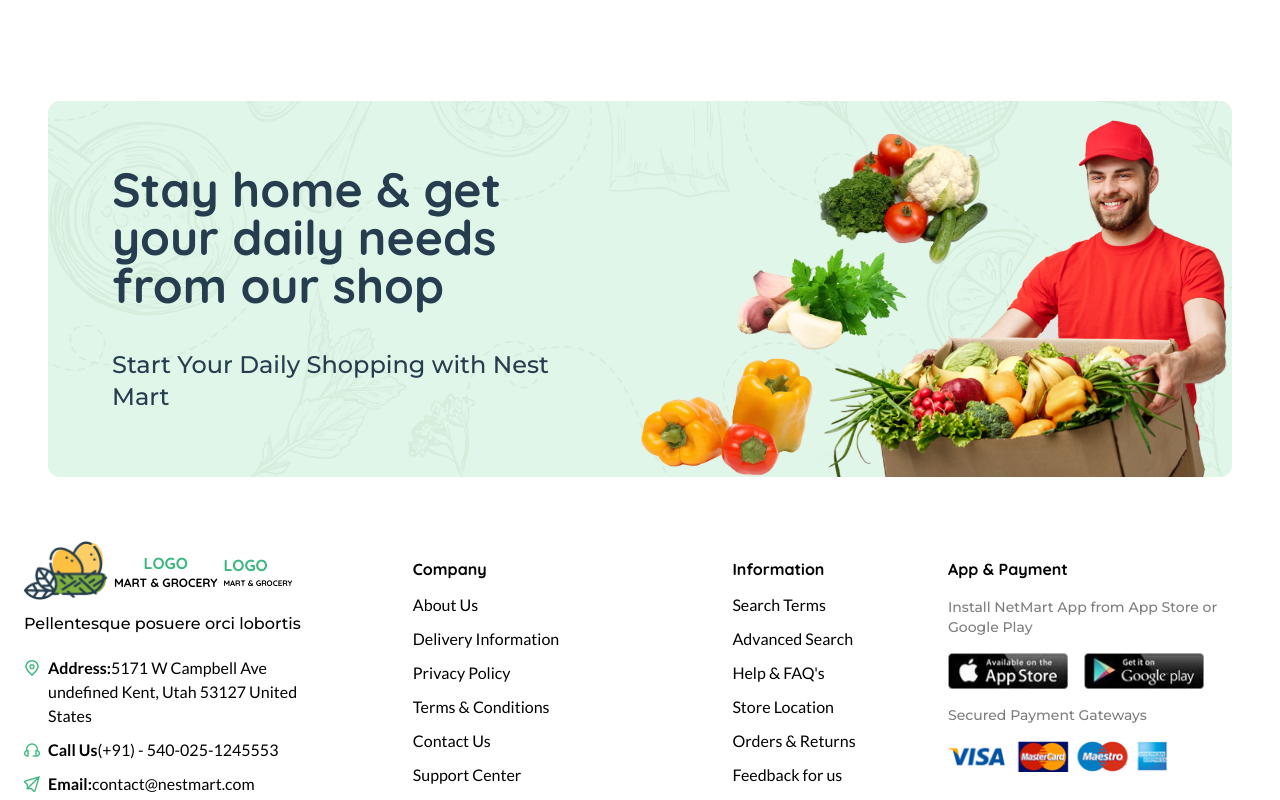
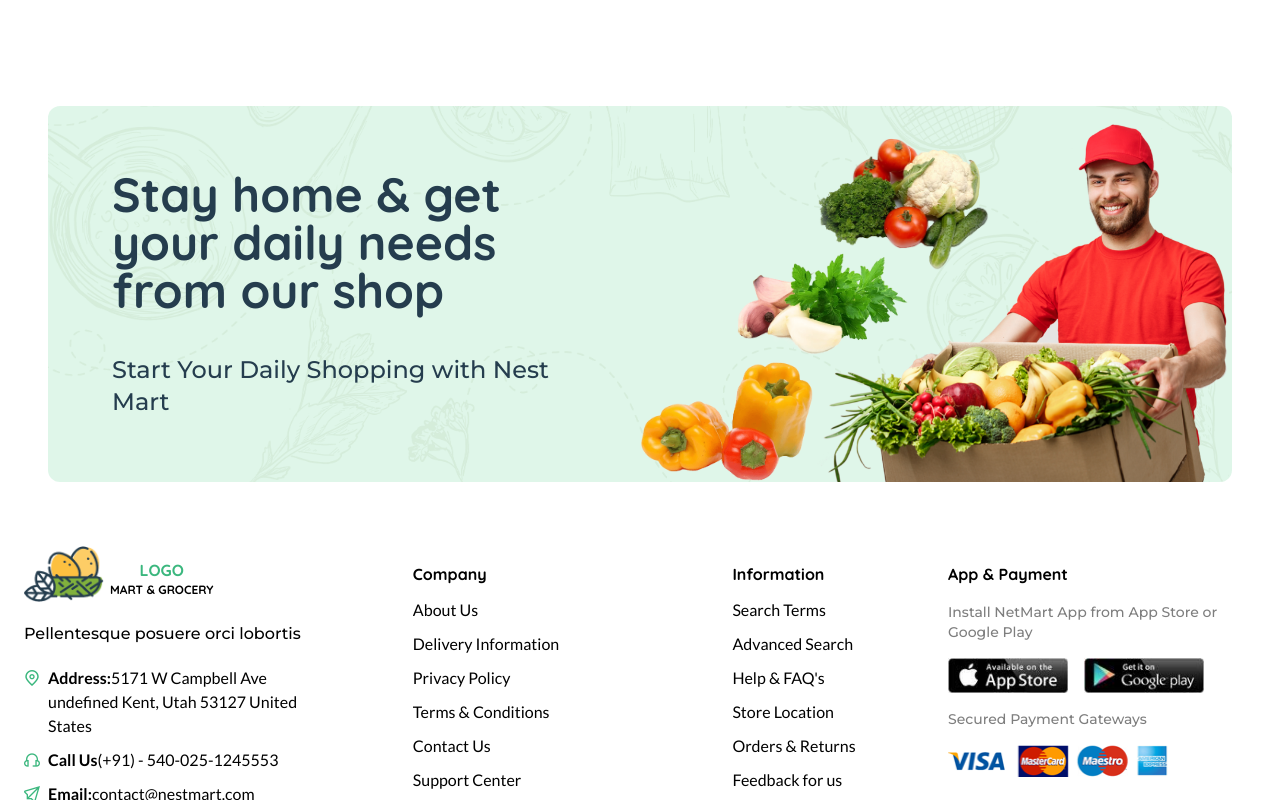
Before and after one commit to ehsan-saf/front-course-final, a Next.js app: page / in a window 1280 px wide. Shown: the part 4345-5145 px from the top of the page. Built offline with nearby package versions, Linux system fonts and the light colour scheme.

Commit message:
Set logo's width to fit the content

```diff
--- a/src/components/layouts/footer/Footer.tsx
+++ b/src/components/layouts/footer/Footer.tsx
@@ -60,13 +60,7 @@ export function Footer() {
       {/* ----------------------------------- */}
       <div className="grid grid-cols-1 lg:grid-cols-2 xl:grid-cols-4 xl:justify-items-center">
         <div className="flex max-w-80 flex-col gap-3 pb-8 lg:border-0">
-          <div className="flex items-center gap-1.5">
-            <Logo />
-            <div className="flex flex-col items-start">
-              <h2 className="p-0 font-normal text-brand-1">LOGO</h2>
-              <span className="text-[8px]">MART & GROCERY</span>
-            </div>
-          </div>
+          <Logo />
           <p className="mb-2">Pellentesque posuere orci lobortis</p>
           <address className="flex flex-col gap-2.5 font-lato not-italic">
             <div className="flex gap-2">
--- a/src/components/shared/ui/logo/Logo.tsx
+++ b/src/components/shared/ui/logo/Logo.tsx
@@ -3,17 +3,17 @@ import { ImageView } from "@/components";
 
 export function Logo() {
   return (
-    <Link href="/">
+    <Link href="/" className="w-fit">
       <div className="flex items-center gap-1.5">
         <ImageView
           src="/icons/logo.png"
           alt="logo"
           width={84}
           height={60}
-          className="w-10 h-7 lg:w-20 lg:h-16"
+          wrapperClassName="h-7 w-10 lg:h-16 lg:w-20"
         />
         <div className="flex flex-col items-center">
-          <h1 className="text-brand-1 font-normal p-0">LOGO</h1>
+          <h1 className="p-0 font-normal text-brand-1">LOGO</h1>
           <span className="text-[5px] lg:text-xs">MART & GROCERY</span>
         </div>
       </div>
```
